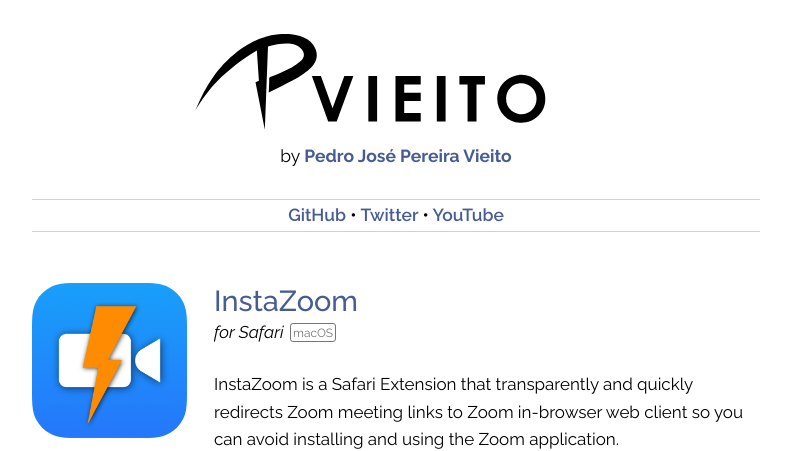
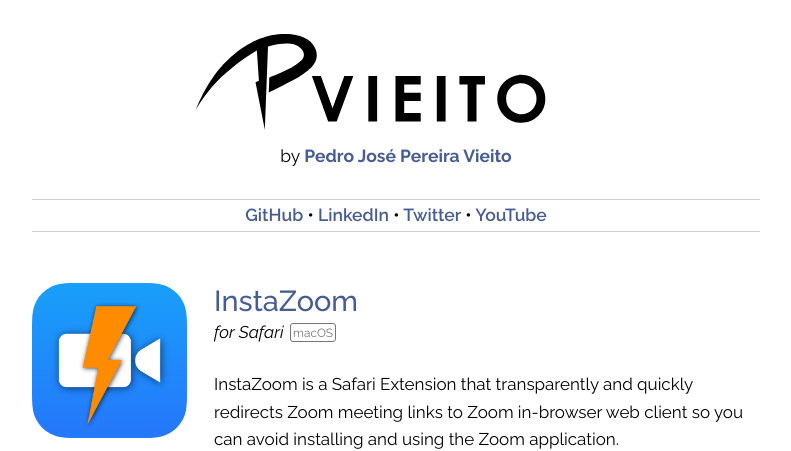
Before and after one commit to pvieito/Blog, a Jekyll site: the page built from index.html, in a window 1280 px wide and 900 px high. Shown: the top 451 px of the window, without its empty margins (244-1035 px from the left). Built offline with Jekyll 4.4.1, drawn with Linux system fonts in a browser that asks for light colours; the list of posts is cut into pages by our own code.

Commit message:
[Blog] Added LinkedIn to header

```diff
--- a/_layouts/default.html
+++ b/_layouts/default.html
@@ -25,10 +25,12 @@
 				</p>
 				<nav id="links">
 					<a href="https://github.com/pvieito">GitHub</a>
-					&bull;
-					<a href="https://twitter.com/pvieito">Twitter</a>
-					&bull;
-					<a href="https://www.youtube.com/user/pvieitoTV">YouTube</a>
+                    &bull;
+                    <a href="https://www.linkedin.com/in/pvieito/">LinkedIn</a>
+                    &bull;
+                    <a href="https://twitter.com/pvieito">Twitter</a>
+                    &bull;
+                    <a href="https://www.youtube.com/user/pvieitoTV">YouTube</a>
 				</nav>
 			</header>
 			{{ content }}
```
